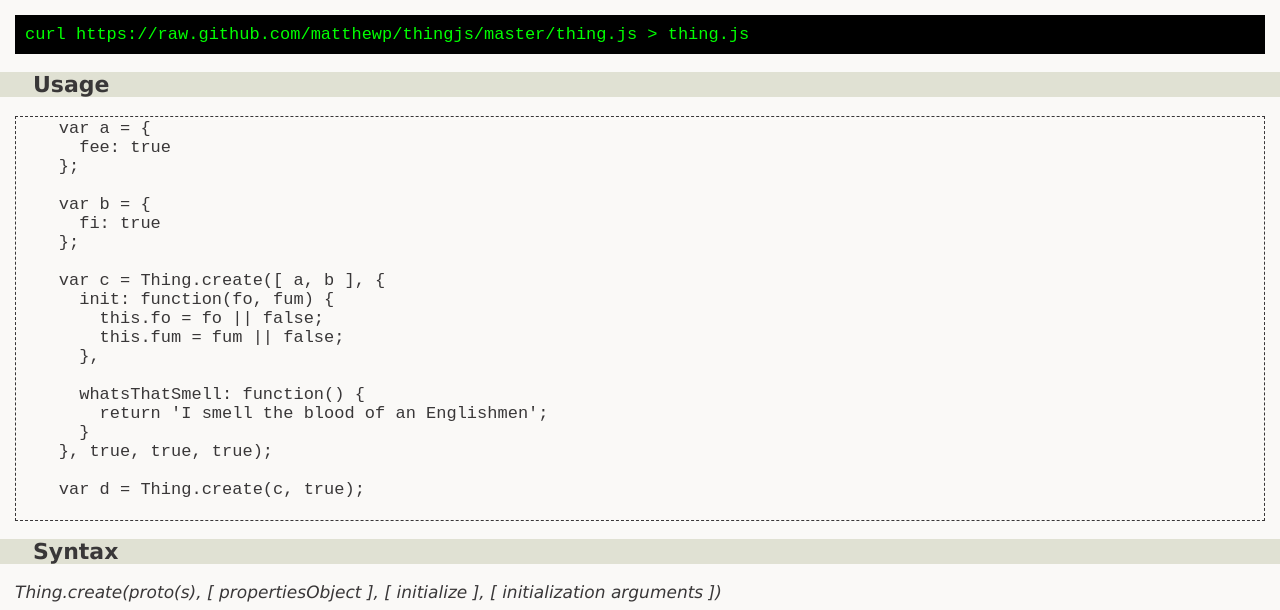
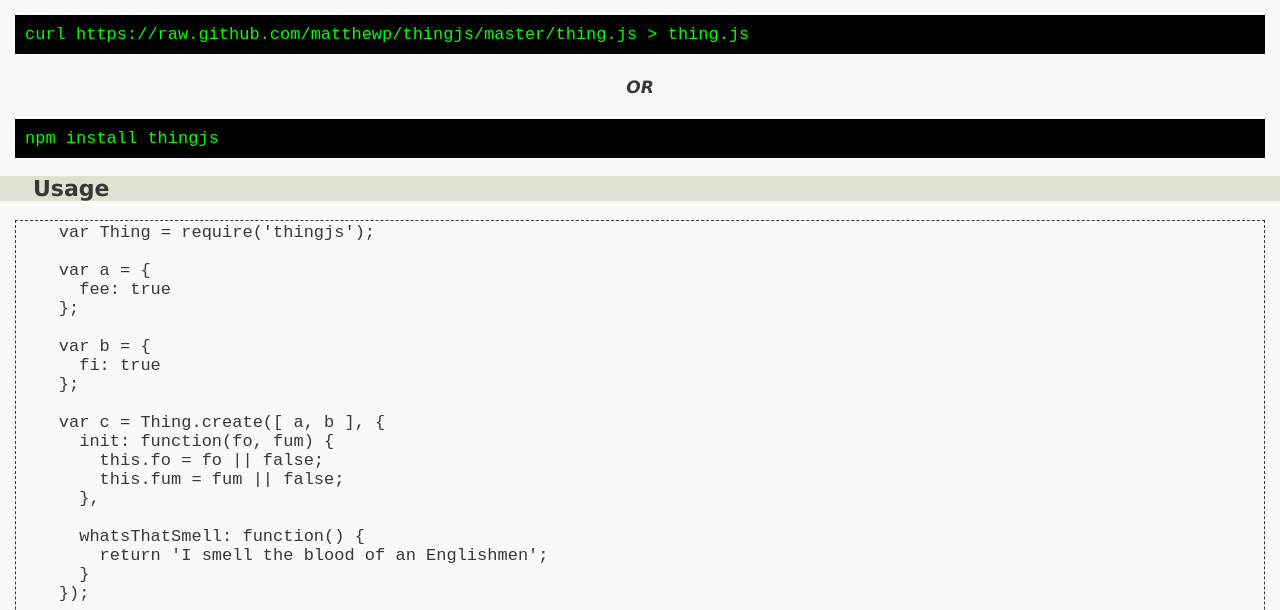
Before and after one commit to matthewp/thingjs, a plain HTML site: page index.html in a window 1280 px wide. Shown: the part 338-948 px from the top of the page. Drawn offline with Linux system fonts and the light colour scheme.

Commit message:
Updated version, with npm install.

```diff
--- a/index.html
+++ b/index.html
@@ -112,6 +112,13 @@
     .command .arg {
       font-style: italic;
     }
+
+    .get-or {
+      font-weight: bolder;
+      font-style: italic;
+      width: 100%;
+      text-align: center;
+    }
   </style>
 </head>
 <body onload="prettyPrint()">
@@ -135,10 +142,14 @@
     <article>
       <h2>Get it</h2>
       <pre>curl https://raw.github.com/matthewp/thingjs/master/thing.js > thing.js</pre>
+      <h4 class="get-or" style="">OR</h4>
+      <pre>npm install thingjs</pre>
     </article>
     <article>
       <h2>Usage</h2>
       <pre>
+    var Thing = require('thingjs');
+
     var a = {
       fee: true
     };
@@ -156,9 +167,12 @@
       whatsThatSmell: function() {
         return 'I smell the blood of an Englishmen';
       }
-    }, true, true, true);
+    });
 
-    var d = Thing.create(c, true);
+    var d = Thing.create(c, true, true, true);
+
+    if(d.fee && d.fi && d.fo && d.fum)
+      alert(d.whatsThatSmell());
       </pre>
     </article>
     <article>
```
